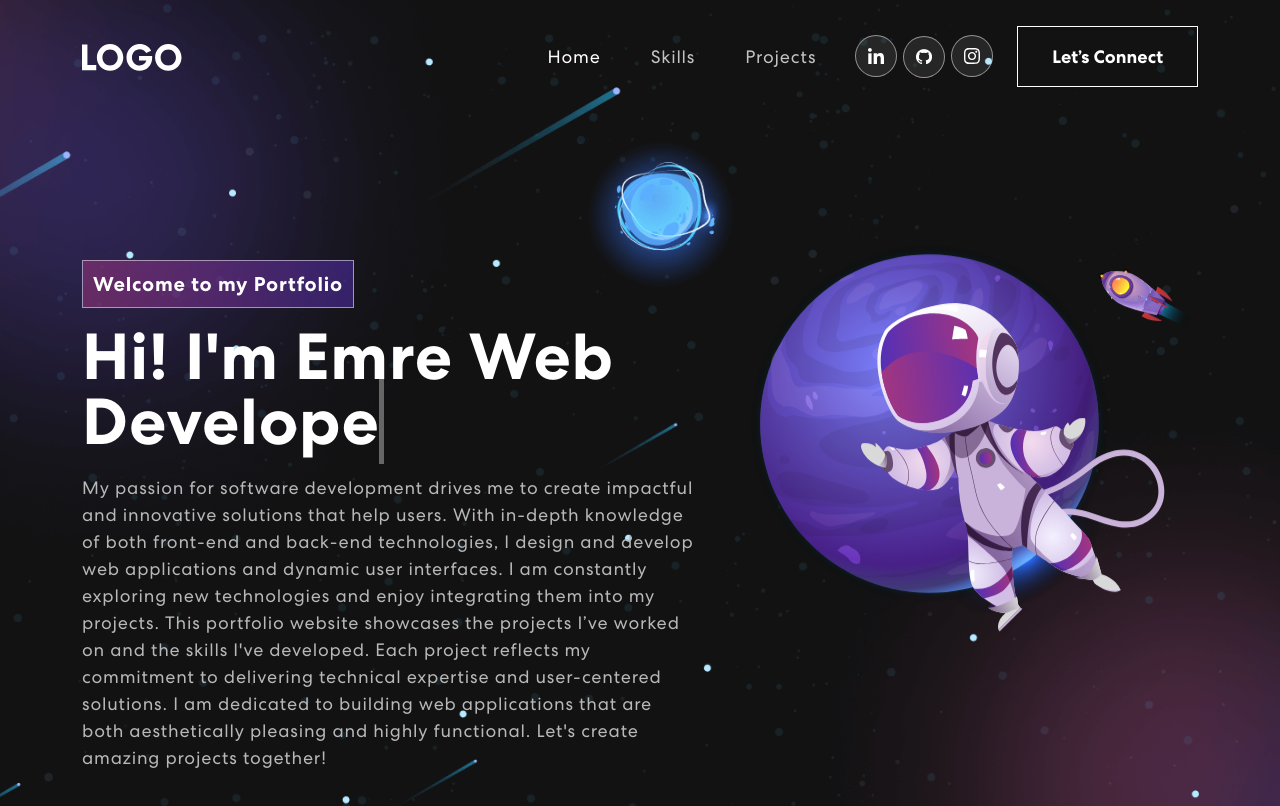
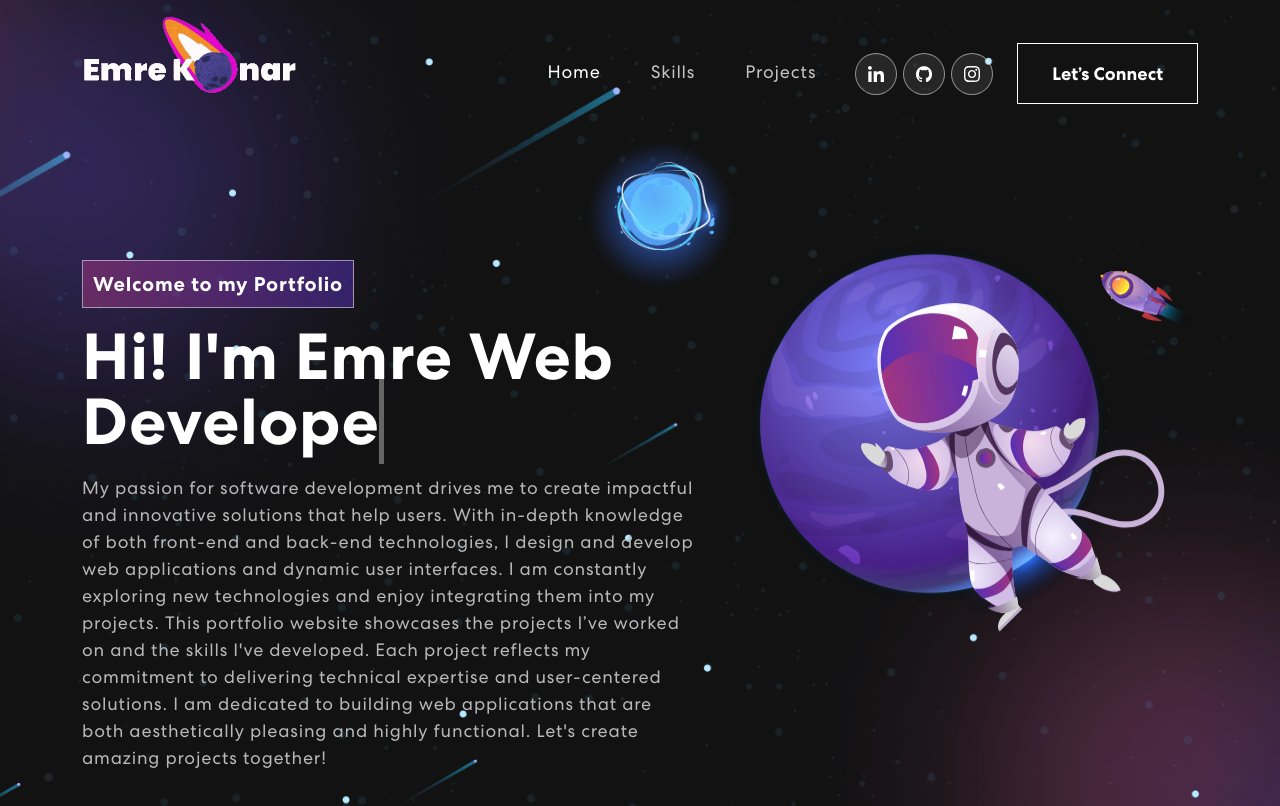
Before and after one commit to yunusemrekonar/my-portfolio-website, a React (Create React App) app: page / in a window 1280 px wide. Shown: the top 806 px of the page. Built offline with nearby package versions, Linux system fonts and the light colour scheme.

Commit message:
Logo Update

```diff
--- a/src/App.css
+++ b/src/App.css
@@ -83,7 +83,7 @@ p.danger {
 }
 /************ Navbar Css ************/
 nav.navbar {
-  padding: 18px 0;
+  padding: 8px 0;
   position: fixed;
   width: 100%;
   top: 0;
@@ -91,7 +91,7 @@ nav.navbar {
   transition:  0.32s ease-in-out;
 }
 nav.navbar.scrolled {
-  padding: 0px 0;
+  padding: 2px 0;
   background-color: #121212;
 }
 nav.navbar a.navbar-brand {
@@ -104,6 +104,7 @@ nav.navbar .navbar-nav .nav-link.navbar-link {
   padding: 0 25px;
   font-size: 18px;
   opacity: 0.75;
+  margin-top: -4px;
 }
 nav.navbar .navbar-nav a.nav-link.navbar-link:hover,
 nav.navbar .navbar-nav a.nav-link.navbar-link.active {
@@ -229,7 +230,6 @@ nav.navbar .navbar-toggler[aria-expanded="true"] .navbar-toggler-icon:before {
 nav.navbar .navbar-toggler[aria-expanded="true"] .navbar-toggler-icon {
 	border-color: transparent;
 }
-
 /************ Banner Css ************/
 .banner {
   margin-top: 0;
--- a/src/components/Footer.js
+++ b/src/components/Footer.js
@@ -1,6 +1,6 @@
 import { Container, Row, Col } from "react-bootstrap";
 import { MailchimpForm } from "./MailchimpForm";
-import logo from "../assets/img/logo.svg";
+import logovid from "../assets/vid/logovid.gif";
 import navIcon1 from "../assets/img/nav-icon1.svg";
 import githublogo from "../assets/img/github-mark.png";
 import navIcon3 from "../assets/img/nav-icon3.svg";
@@ -12,7 +12,7 @@ export const Footer = () => {
         <Row className="align-items-center">
           <MailchimpForm />
           <Col size={12} sm={6}>
-            <img src={logo} alt="Logo" />
+            <img className="logo" src={logovid} alt="Logo" style={{ width: "37vh", height: "auto" }}  />
           </Col>
           <Col size={12} sm={6} className="text-center text-sm-end">
             <div className="social-icon">
--- a/src/components/Navbar.js
+++ b/src/components/Navbar.js
@@ -1,12 +1,11 @@
 import { useState, useEffect } from "react";
 import { Navbar, Nav, Container } from "react-bootstrap";
-import logo from '../assets/img/logo.svg';
 import navIcon1 from '../assets/img/nav-icon1.svg';
 import githublogo from '../assets/img/github-mark.png';
 import navIcon3 from '../assets/img/nav-icon3.svg';
 import { HashLink } from 'react-router-hash-link';
 import {BrowserRouter as Router} from "react-router-dom";
-
+import logovid from "../assets/vid/logovid.gif";
 export const MyNavbar = () => {
 
   const [activeLink, setActiveLink] = useState('home');
@@ -35,7 +34,7 @@ export const MyNavbar = () => {
       <Navbar expand="md" className={scrolled ? "scrolled" : ""}>
         <Container>
           <Navbar.Brand href="/">
-            <img src={logo} alt="Logo" />
+            <img className="logo" src={logovid} alt="Logo" style={{ width: "27vh", height: "auto" }}  />
           </Navbar.Brand>
           <Navbar.Toggle aria-controls="basic-navbar-nav">
             <span className="navbar-toggler-icon"></span>
```
Also changed, not shown: src/assets/vid/logovid.gif (added).
